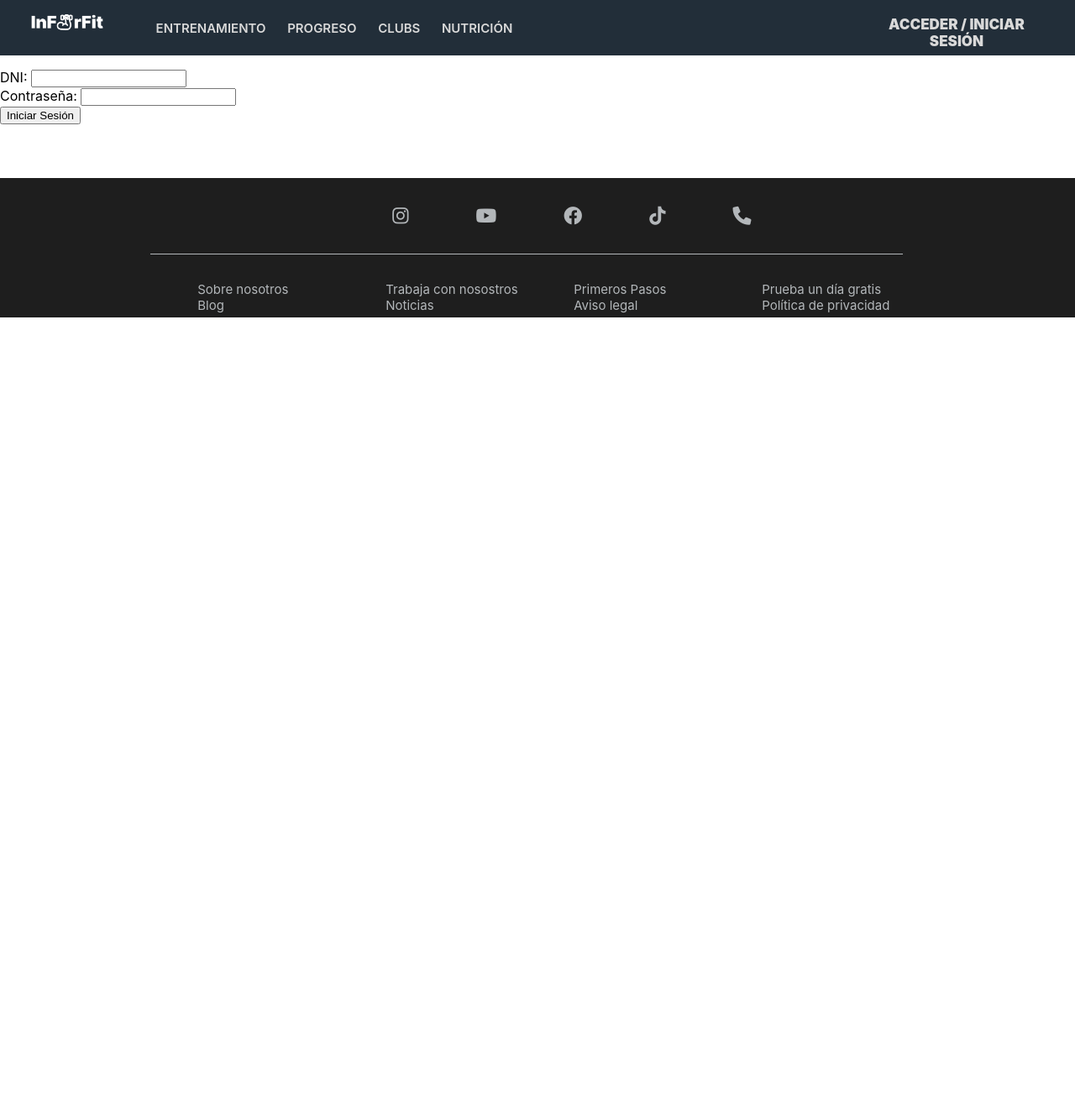
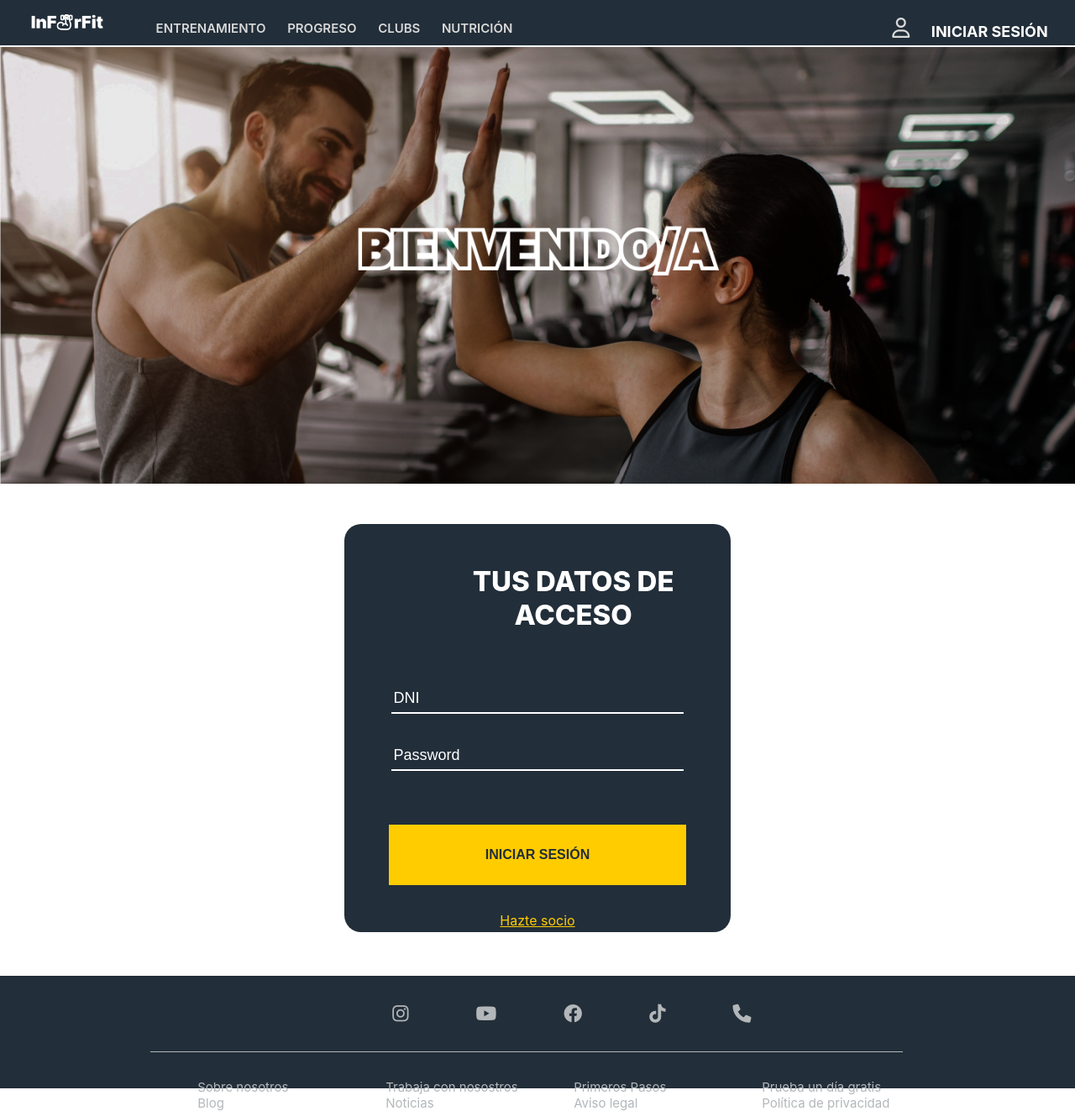
Before and after one commit to javitr17/InforFit-JavierTrujillo, a Django app: page /InForFit/logIn in a window 1280 px wide. Shown: the whole page at 84% size. Before the commit the page ends 378 px from the top, so only its background shows below. Run offline with Django 5.2, Linux system fonts and the light colour scheme.

Commit message:
commit 9: estilos login acabados

```diff
--- a/InForFit/settings.py
+++ b/InForFit/settings.py
@@ -39,6 +39,7 @@ INSTALLED_APPS = [
     'django.contrib.staticfiles',
     'app',
     'InForFit',
+    'django_recaptcha',
 ]
 
 MIDDLEWARE = [
@@ -124,3 +125,7 @@ STATIC_URL = 'static/'
 # https://docs.djangoproject.com/en/5.1/ref/settings/#default-auto-field
 
 DEFAULT_AUTO_FIELD = 'django.db.models.BigAutoField'
+
+
+RECAPTCHA_PUBLIC_KEY = '6LcgdXEqAAAAAFvdpPG1TU8IeihXuwHZf1mUCfIj'
+RECAPTCHA_PRIVATE_KEY = '6LcgdXEqAAAAAEZNZdxw-pKJqpwFR9U1DDIcsxfA'
--- a/app/forms.py
+++ b/app/forms.py
@@ -1,11 +1,21 @@
 from .models import *
 from django import forms
+from django_recaptcha.fields import ReCaptchaField
+from django_recaptcha.widgets import ReCaptchaV2Checkbox
 
 class FormLogIn(forms.Form):
-    dni = forms.CharField(max_length=9)
-    password = forms.CharField(widget=forms.PasswordInput)
-    next = forms.CharField(widget=forms.HiddenInput, initial="/")
-
+    dni = forms.CharField(
+        max_length=9,
+        widget=forms.TextInput(attrs={'placeholder': 'DNI'})  # Placeholder agregado
+    )
+    password = forms.CharField(
+        widget=forms.PasswordInput(attrs={'placeholder': 'Password'})  # Placeholder agregado
+    )
+    captcha = ReCaptchaField(widget=ReCaptchaV2Checkbox)
+    next = forms.CharField(
+        widget=forms.HiddenInput(),
+        initial="/"
+    )
 class FormSignUp(forms.Form):
     dni = forms.CharField(max_length=9)
     password = forms.CharField(widget=forms.PasswordInput)
--- a/app/static/css/estilosBase.css
+++ b/app/static/css/estilosBase.css
@@ -75,8 +75,8 @@ body {
 }
 .footer{
     margin-top: 5vw;
-    background-color: #1E1E1E;
-    height: 13vw;
+    background-color: #222E39;
+    height: 10.5vw;
 }
 
 .logos{
--- a/app/static/css/estilosLogin.css
+++ b/app/static/css/estilosLogin.css
@@ -1,6 +1,112 @@
 .loginIniciarSesion{
-    padding-top: 1rem;
-    font-size: 17px;
-    font-weight: 900;
-    padding-right: 2rem;
+    font-weight: 700;
+    font-size: 18px;
+    margin-top: 1.5rem;
+    color: #ffffff;
+    text-decoration: none;
 }
+.fondoBienvenida{
+     width: 100%;
+    height: 65vh;
+    background-image: url("../imagenes/bienvenido.png");
+    background-position: top; /* Posiciona la imagen en la parte superior */
+    background-repeat: no-repeat;
+    background-size: cover;
+    position: relative;
+    margin-top: 3.5rem;
+
+}
+.loginContenedor{
+    width: 36%;
+    height: 38vw;
+    background-color: #222E39;
+    border-radius: 20px;
+    margin-left: 32vw;
+    margin-top: 3rem;
+
+}
+
+.loginSeccionPrincipal{
+    width: 100%;
+    height: 37vw;
+}
+.loginDatosAcceso{
+    color: #ffffff;
+    font-size: 33px;
+    text-align: center;
+    font-weight: 800;
+    width: 18rem;
+    margin-left: 28%;
+    padding-top: 3rem;
+
+}
+.loginContenedor form{
+
+    margin-top: 10%;
+    text-align: center;
+}
+.loginCampos{
+    padding: 1rem;
+}
+.loginCampos input{
+    background-color: #222E39;
+    border: none;
+    border-bottom: 2px solid #ffffff;
+    height: 2rem;
+    width: 80%;
+    color: #ffffff;
+    font-size: 18px;
+
+}
+
+.loginCampos input:focus {
+    border-bottom: none; /* Elimina el borde inferior al hacer clic */
+    outline: none; /* Opcional: elimina el contorno azul predeterminado del navegador */
+    border-bottom: 2px solid #ffffff;
+
+}
+
+.loginCampos input:-webkit-autofill {
+    -webkit-box-shadow: 0 0 0px 1000px #222E39 inset; /* Fondo igual al input */
+    -webkit-text-fill-color: #ffffff; /* Color del texto igual al input */
+    caret-color: #ffffff; /* Color del cursor */
+
+}
+
+
+
+.loginCampos input::placeholder {
+    color: #ffffff;
+    opacity: 1;
+    font-size: 18px;
+
+}
+.loginRecaptcha{
+    margin-left: 12rem;
+    margin-top: 2rem;
+    margin-bottom: 3rem;
+}
+
+.loginBotonyEnlace{
+    display: flex;
+    flex-direction: column;
+    gap: 2rem;
+
+}
+
+.loginBotonyEnlace  button{
+     background-color: #FFCC00;
+    padding: 0.5rem 1.5rem;
+    border: none;
+    color: #222E39;
+    font-weight: 800;
+    font-size: 1rem;
+    text-decoration: none;
+    height: 4.5rem;
+    width: 76.67%;
+    margin-left: 11.66%;
+    cursor: pointer;
+}
+.loginBotonyEnlace a{
+    color: #FFCC00;
+}
--- a/app/templates/app/logIn.html
+++ b/app/templates/app/logIn.html
@@ -5,6 +5,7 @@
     <meta charset="UTF-8">
     <title>Iniciar Sesión</title>
     <link rel="stylesheet" href="{% static 'css/estilosBase.css' %}">
+    <link rel="stylesheet" href="{% static 'css/estilosCabecera.css' %}">
     <link rel="stylesheet" href="{% static 'css/estilosLogin.css' %}">
     <link rel="stylesheet" href="https://cdnjs.cloudflare.com/ajax/libs/font-awesome/6.0.0-beta3/css/all.min.css">
 
@@ -20,30 +21,41 @@
         <a href="#" class="navNutricion">NUTRICIÓN</a>
     </div>
     <div class="navDer">
-      <div class="loginIniciarSesion">ACCEDER / INICIAR SESIÓN</div>
+        <div class="logoPerfil"><a href="{% url 'login' %}"><i class="fa-regular fa-user"></i></a></div>
+        <a href="" class="loginIniciarSesion">INICIAR SESIÓN</a>
+
+
+
     </div>
 
 </div>
-    <h1>Iniciar Sesión</h1>
+    <div class="fondoBienvenida"></div>
 
-    <!-- Formulario de inicio de sesión -->
+<div class="loginSeccionPrincipal">
+    <div class="loginContenedor">
+
+        <div class="loginDatosAcceso">TUS DATOS DE ACCESO</div>
+
     <form method="post" action="{% url 'login' %}">
+
         {% csrf_token %}
 
-        <!-- Campo DNI -->
-        <div>
-            <label for="id_dni">DNI:</label>
+        <div class="loginCampos">
+
             {{ form.dni }}
         </div>
 
-        <!-- Campo Contraseña -->
-        <div>
-            <label for="id_password">Contraseña:</label>
+        <div class="loginCampos">
             {{ form.password }}
+        </div>
+        <div class="loginRecaptcha">
+             {{ form.captcha }}
         </div>
 
         <!-- Campo Oculto 'next' para redireccionamiento -->
         {{ form.next }}
+
+
 
         <!-- Mostrar errores si existen -->
         {% if form.non_field_errors %}
@@ -51,10 +63,16 @@
                 {{ form.non_field_errors }}
             </div>
         {% endif %}
+        <div class="loginBotonyEnlace">
+        <!-- Botón de Envío -->
+            <button type="submit">INICIAR SESIÓN</button>
+            <a href="{% url 'signup' %">Hazte socio</a>
+        </div>
+    </form>
+</div>
 
-        <!-- Botón de Envío -->
-        <button type="submit">Iniciar Sesión</button>
-    </form>
+</div>
+
 <div class="footer">
     <div class="logos">
         <a href="https://www.instagram.com/?hl=es" target="_blank"><i class="fa-brands fa-instagram"></i></a>
--- a/requirements.txt
+++ b/requirements.txt
@@ -11,3 +11,5 @@ psycopg2-binary
 #production ready
 # psycopg2
 pillow
+
+django-recaptcha
```
Also changed, not shown: app/static/css/estilosIndex.css (+5 -5 lines), app/static/imagenes/bienvenido.png (added), app/static/imagenes/quebuscas.png.
